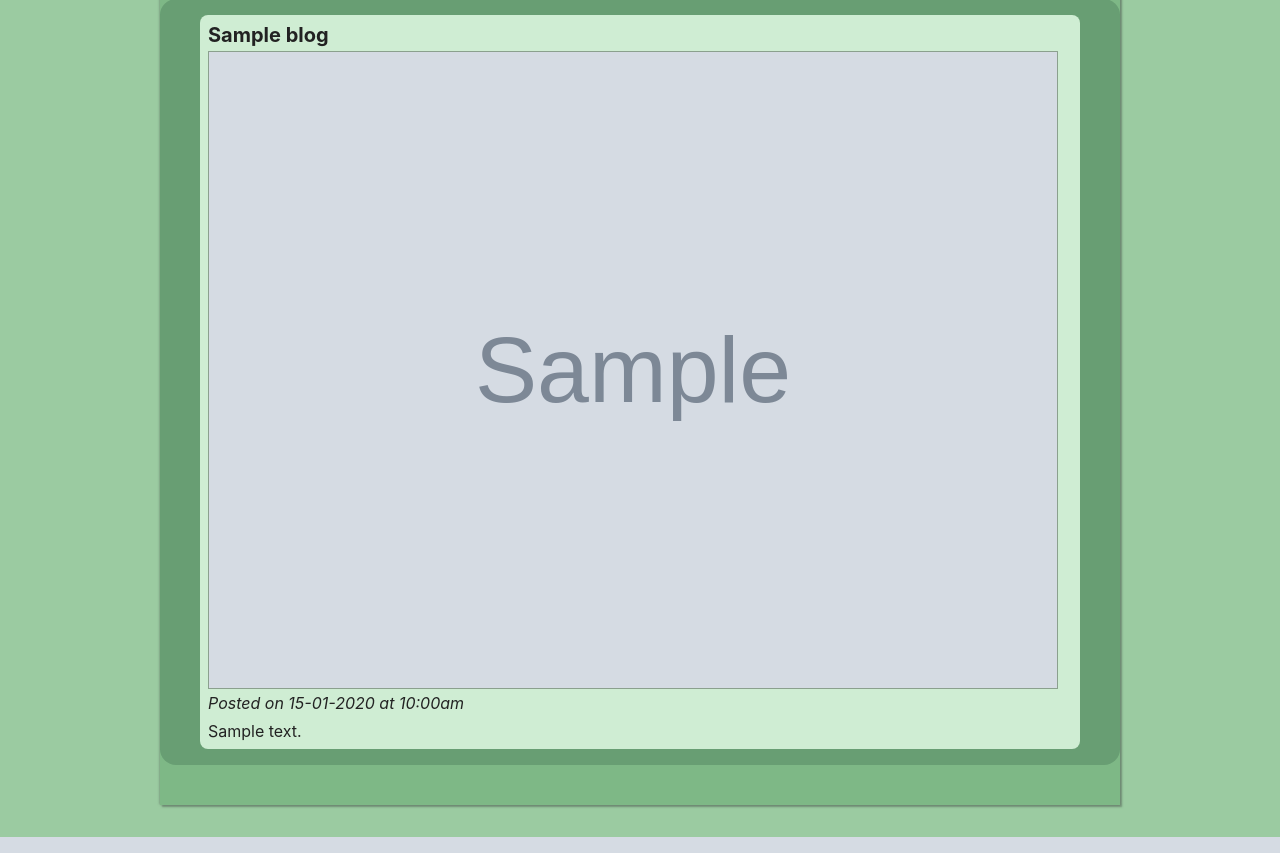
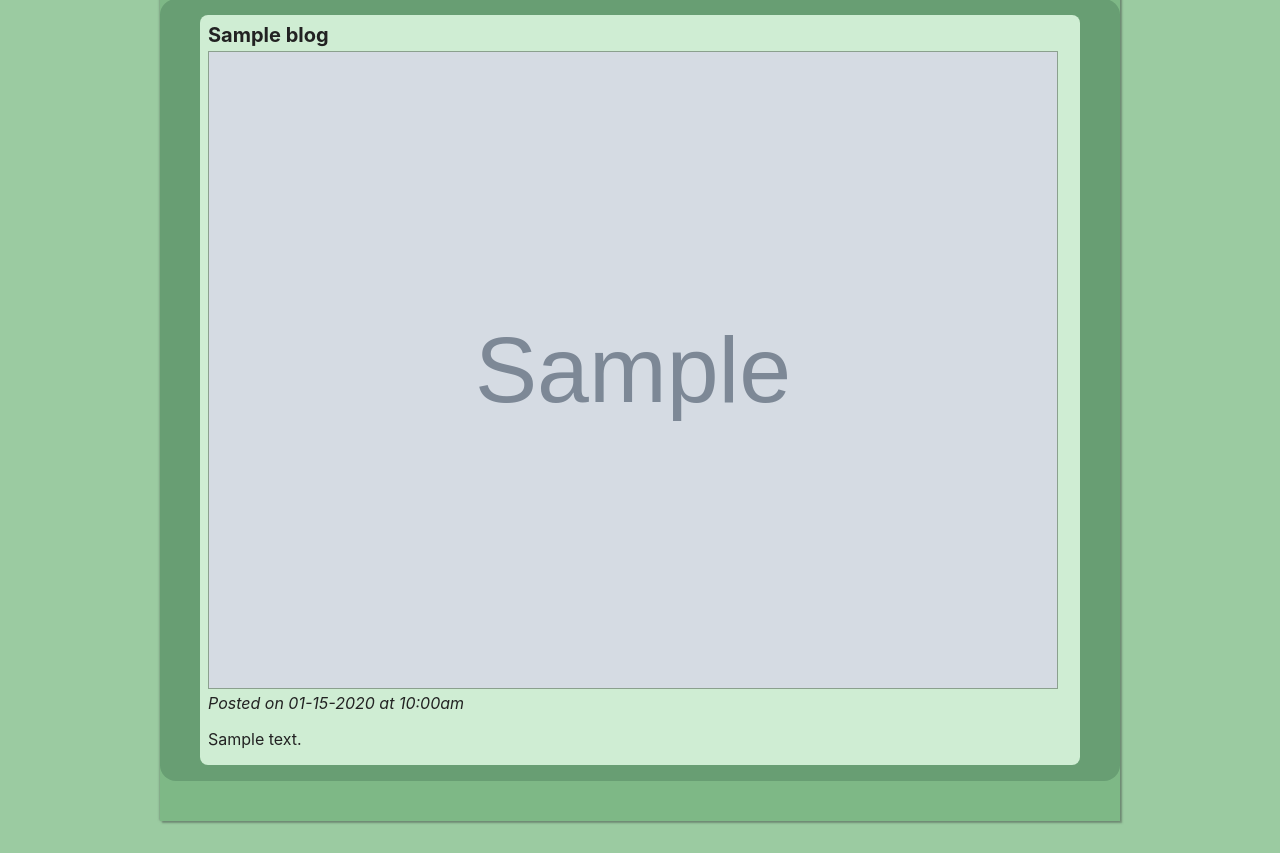
Before and after one commit to AndyRosenberg/andy_rosenberg_portfolio, a Python web app: template templates/index.html in a window 1280 px wide. Shown: the part 217-1070 px from the top of the page. Run offline with Jinja, Linux system fonts and the light colour scheme; the template is opened without the code that fills it: most values are stand-ins (such as "Sample title", 1, 10 or a date in 2020); grey boxes marked "Sample" are stand-in pictures; some libraries are stand-ins or nearby versions.

Commit message:
Style Updates

```diff
--- a/static/style.css
+++ b/static/style.css
@@ -233,3 +233,7 @@ section#main.contact {
 #resume {
   padding: 1rem .6rem;
 }
+
+.space {
+  line-height: .5rem;
+}
--- a/templates/index.html
+++ b/templates/index.html
@@ -10,8 +10,14 @@
           {% if blog and blog['image'] %}
               <img src="{{ blog['image'] }}" />
           {% endif %}
-          <p><em>Posted on {{ blog['created_date'].strftime('%d-%m-%Y at %-I:%M%p').lower() }}</em></p>
-          <p class="bpost-body">{{ blog['body'] }}</p>
+          <p><em>Posted on {{ blog['created_date'].strftime('%m-%d-%Y at %-I:%M%p').lower() }}</em></p>
+          <p class="bpost-body">
+            <div class="space">&nbsp;</div>
+            {% for par in blog['body'].split("\n\n") %}
+              <div>{{ par }}</div>
+              <div class="space">&nbsp;</div>
+            {% endfor %}
+          </p>
         </div>
       </article>
     {% endfor %}
```
Also changed, not shown: 1 other file.
